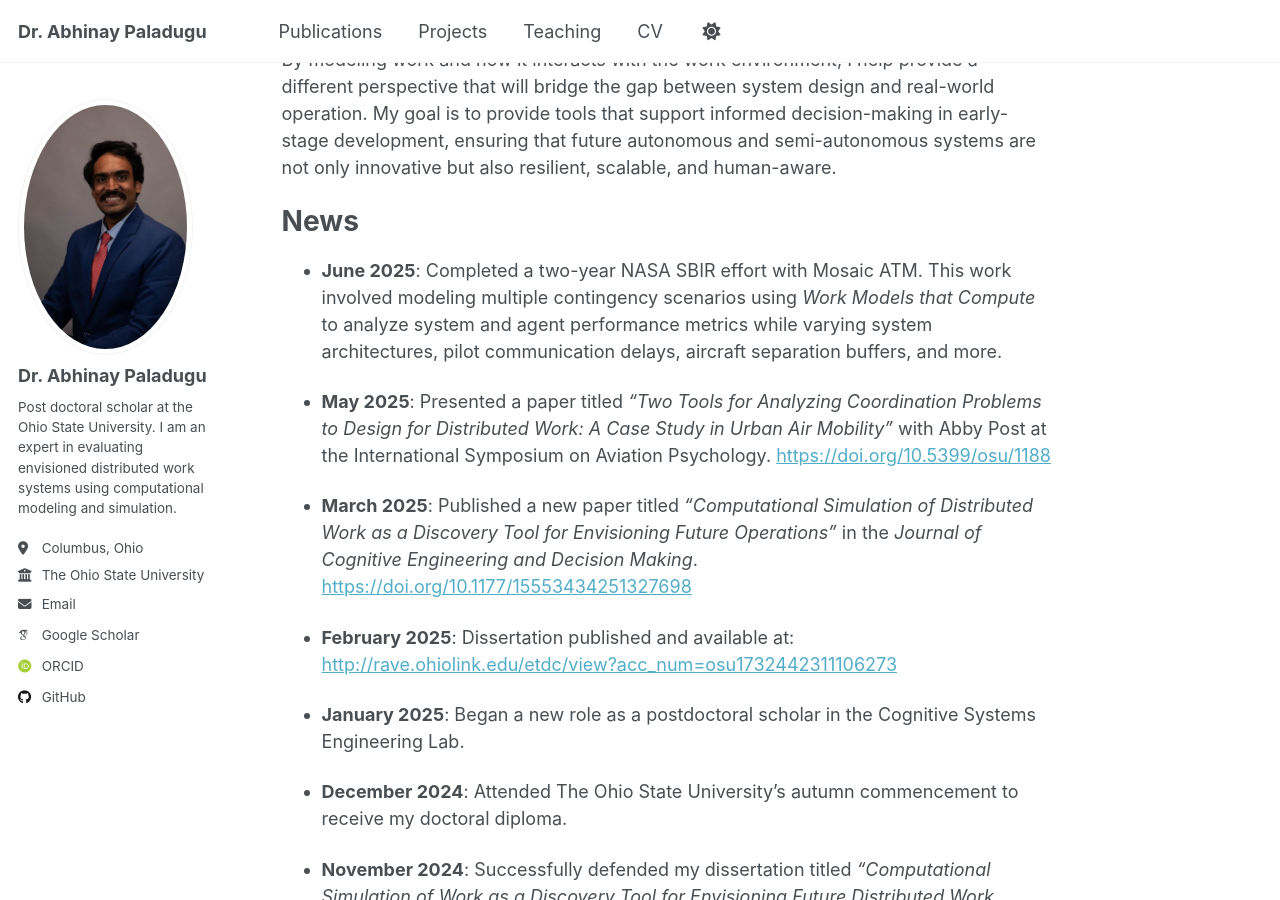
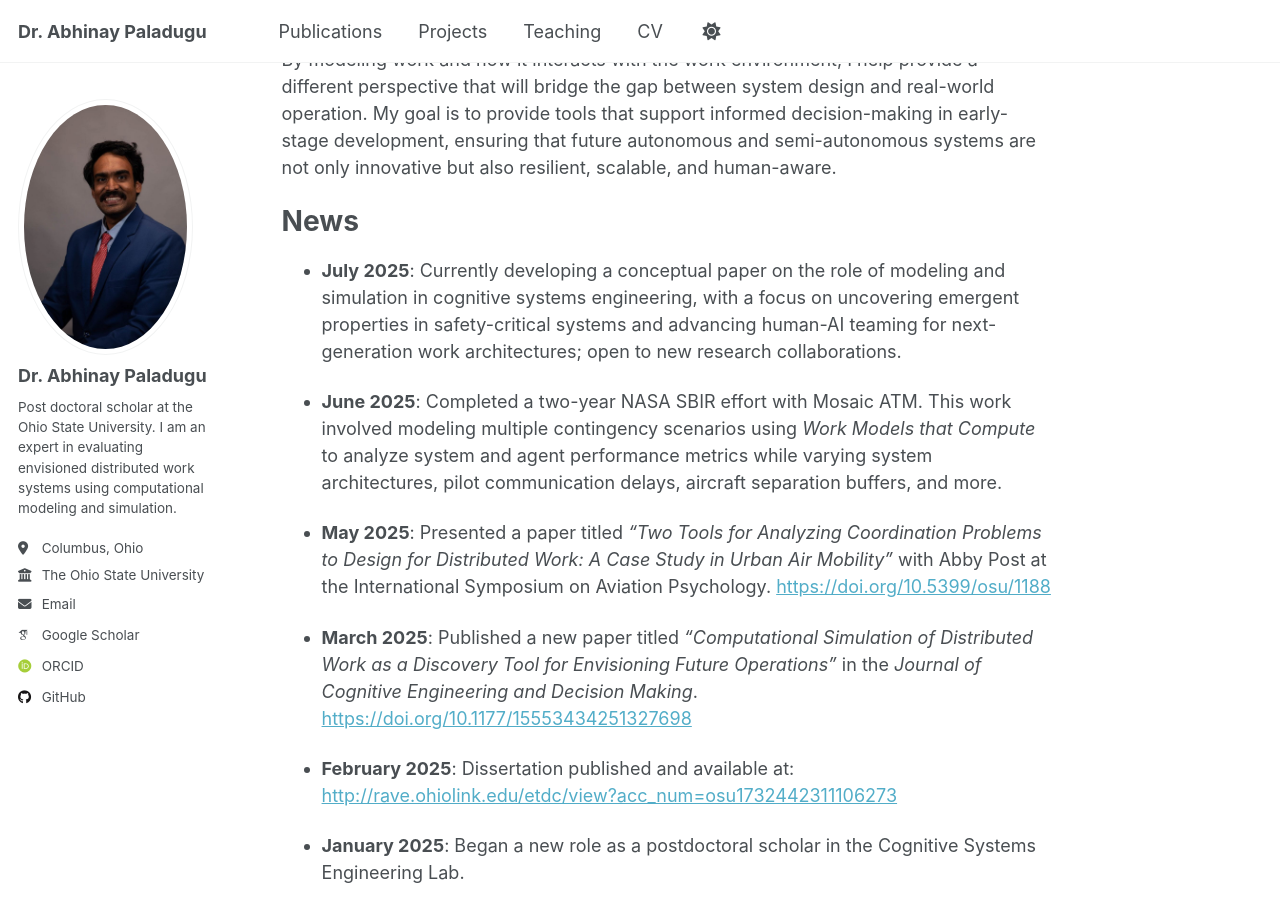
Before and after one commit to apaladugu3/apaladugu3.github.io, a Jekyll site: the page built from _pages/about.md, in a window 1280 px wide and 900 px high, scrolled down 651 px. Built offline with Jekyll 4.4.1, drawn with Linux system fonts in a browser that asks for light colours; some web fonts are replaced.

Commit message:
Added a news article for july

```diff
--- a/_pages/about.md
+++ b/_pages/about.md
@@ -17,6 +17,8 @@ By modeling work and how it interacts with the work environment, I help provide
 
 News
 ======
+- **July 2025**: Currently developing a conceptual paper on the role of modeling and simulation in cognitive systems engineering, with a focus on uncovering emergent properties in safety-critical systems and advancing human-AI teaming for next-generation work architectures; open to new research collaborations.
+
 - **June 2025**: Completed a two-year NASA SBIR effort with Mosaic ATM. This work involved modeling multiple contingency scenarios using *Work Models that Compute* to analyze system and agent performance metrics while varying system architectures, pilot communication delays, aircraft separation buffers, and more.
 
 - **May 2025**: Presented a paper titled *“Two Tools for Analyzing Coordination Problems to Design for Distributed Work: A Case Study in Urban Air Mobility”* with Abby Post at the International Symposium on Aviation Psychology. [https://doi.org/10.5399/osu/1188](https://doi.org/10.5399/osu/1188)
```
